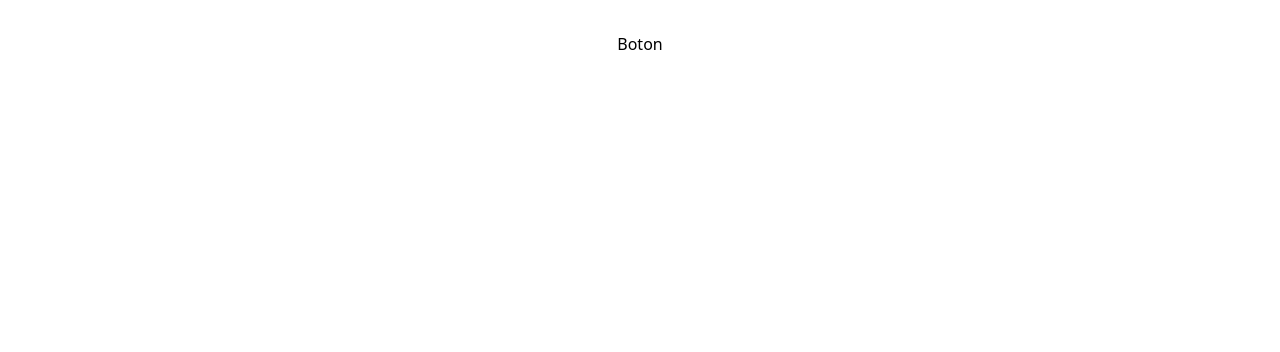
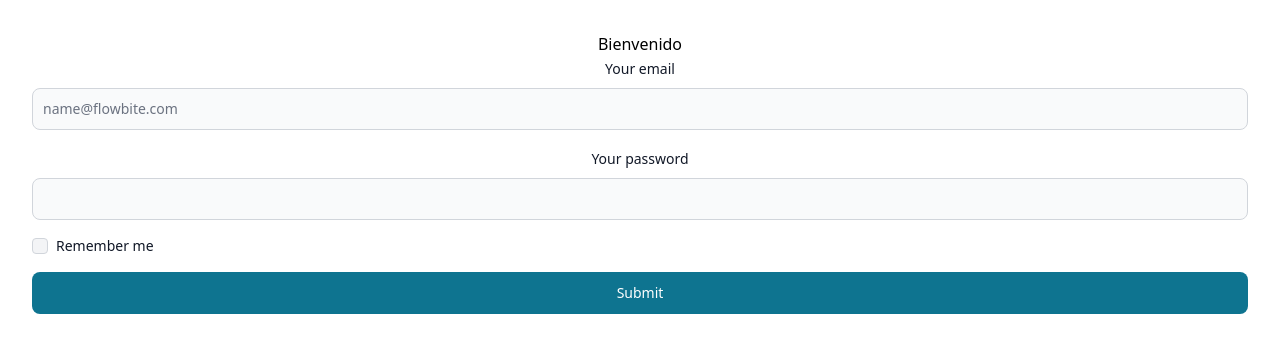
Before and after one commit to davc93/meteoro-crud-app, a React (Vite) app: page / in a window 1280 px wide. Shown: the top 352 px of the page. Built offline with nearby package versions, Linux system fonts and the light colour scheme.

Commit message:
se crean componentes de sign y sign up

```diff
--- a/package.json
+++ b/package.json
@@ -9,6 +9,9 @@
     "preview": "vite preview"
   },
   "dependencies": {
+    "firebase": "^9.9.3",
+    "flowbite": "^1.5.2",
+    "flowbite-react": "^0.1.9",
     "react": "^18.2.0",
     "react-dom": "^18.2.0"
   },
--- a/src/App.tsx
+++ b/src/App.tsx
@@ -1,14 +1,8 @@
-import { useState } from 'react'
-import reactLogo from './assets/react.svg'
-import './App.css'
 
+import './App.css';
 function App() {
-  const [count, setCount] = useState(0)
-
   return (
-    <div className="App">
-      <button>Boton</button>
-    </div>
+    <h1>Bienvenido</h1>
   )
 }
 
--- /dev/null
+++ b/src/components/SignIn/index.tsx
@@ -0,0 +1,62 @@
+import { Button, Checkbox, Label, TextInput } from 'flowbite-react';
+import { initializeApp } from "firebase/app";
+import {getAuth, signInWithEmailAndPassword, connectAuthEmulator, createUserWithEmailAndPassword,onAuthStateChanged,signOut} from 'firebase/auth';
+const firebaseConfig = {
+  apiKey: "AIzaSyD3UECePpG4pyM-oE2iPIJxXjdlJG9GyFQ",
+  authDomain: "desarrollo-web-308421.firebaseapp.com",
+  projectId: "desarrollo-web-308421",
+  storageBucket: "desarrollo-web-308421.appspot.com",
+  messagingSenderId: "462116199377",
+  appId: "1:462116199377:web:e664c449fefcabffbc1ef0",
+  measurementId: "G-CXN4RVLGKK"
+};
+
+// Initialize Firebase
+const app = initializeApp(firebaseConfig);
+const auth = getAuth(app);
+console.log('hello firebase');
+function SignIn(props:any) {
+  return (
+    <form className="flex flex-col gap-4">
+  <div>
+    <div className="mb-2 block">
+      <Label
+        htmlFor="email1"
+        value="Your email"
+      />
+    </div>
+    <TextInput
+      id="email1"
+      type="email"
+      placeholder="name@flowbite.com"
+      required={true}
+    />
+  </div>
+  <div>
+    <div className="mb-2 block">
+      <Label
+        htmlFor="password1"
+        value="Your password"
+      />
+    </div>
+    <TextInput
+      id="password1"
+      type="password"
+      required={true}
+    />
+  </div>
+  <div className="flex items-center gap-2">
+    <Checkbox id="remember" />
+    <Label htmlFor="remember">
+      Remember me
+    </Label>
+  </div>
+  <Button type="submit">
+    Submit
+  </Button>
+</form>
+
+  )
+}
+
+export default SignIn
--- /dev/null
+++ b/src/components/SignUp/index.tsx
@@ -0,0 +1,62 @@
+import { Button, Checkbox, Label, TextInput } from 'flowbite-react';
+import { initializeApp } from "firebase/app";
+import {getAuth, signInWithEmailAndPassword, connectAuthEmulator, createUserWithEmailAndPassword,onAuthStateChanged,signOut} from 'firebase/auth';
+const firebaseConfig = {
+  apiKey: "AIzaSyD3UECePpG4pyM-oE2iPIJxXjdlJG9GyFQ",
+  authDomain: "desarrollo-web-308421.firebaseapp.com",
+  projectId: "desarrollo-web-308421",
+  storageBucket: "desarrollo-web-308421.appspot.com",
+  messagingSenderId: "462116199377",
+  appId: "1:462116199377:web:e664c449fefcabffbc1ef0",
+  measurementId: "G-CXN4RVLGKK"
+};
+
+// Initialize Firebase
+const app = initializeApp(firebaseConfig);
+const auth = getAuth(app);
+console.log('hello firebase');
+function SignUp(props:any) {
+  return (
+    <form className="flex flex-col gap-4">
+  <div>
+    <div className="mb-2 block">
+      <Label
+        htmlFor="email1"
+        value="Your email"
+      />
+    </div>
+    <TextInput
+      id="email1"
+      type="email"
+      placeholder="name@flowbite.com"
+      required={true}
+    />
+  </div>
+  <div>
+    <div className="mb-2 block">
+      <Label
+        htmlFor="password1"
+        value="Your password"
+      />
+    </div>
+    <TextInput
+      id="password1"
+      type="password"
+      required={true}
+    />
+  </div>
+  <div className="flex items-center gap-2">
+    <Checkbox id="remember" />
+    <Label htmlFor="remember">
+      Remember me
+    </Label>
+  </div>
+  <Button type="submit">
+    Submit
+  </Button>
+</form>
+
+  )
+}
+
+export default SignUp
--- a/src/main.tsx
+++ b/src/main.tsx
@@ -1,10 +1,14 @@
 import React from 'react'
 import ReactDOM from 'react-dom/client'
 import App from './App'
+import SignUp from './components/SignUp'
 import './index.css'
+
+
 
 ReactDOM.createRoot(document.getElementById('root') as HTMLElement).render(
   <React.StrictMode>
     <App />
+    <SignUp />
   </React.StrictMode>
 )
--- a/tailwind.config.cjs
+++ b/tailwind.config.cjs
@@ -2,9 +2,12 @@ module.exports = {
   content: [
     "./index.html",
     "./src/**/*.{vue,js,ts,jsx,tsx}",
+    'node_modules/flowbite-react/**/*.{js,jsx,ts,tsx}'
   ],
   theme: {
     extend: {},
   },
-  plugins: [],
+  plugins: [
+    require('flowbite/plugin')
+  ],
 }
```
Also changed, not shown: src/components/SignIn/index.css (added), src/components/SignUp/index.css (added), 1 other file (tests, documents, lock files or other folders).
